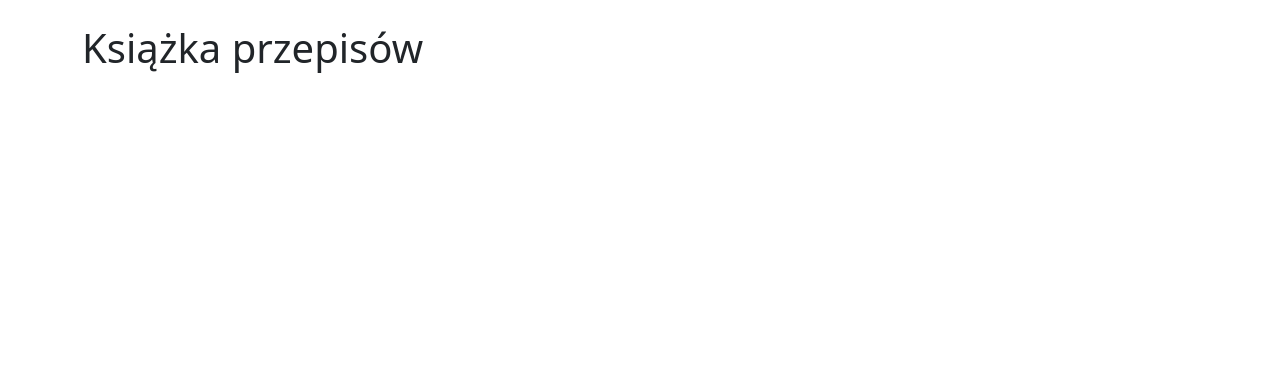
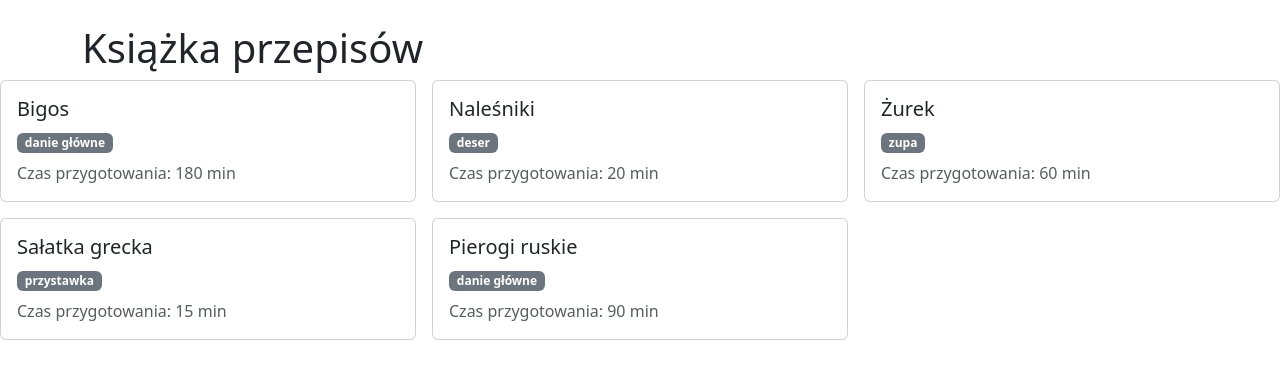
Before and after one commit to Kaperrito/Aplikacje-Webowe, a React (Vite) app in the folder inf04-web/zadania/: page / in a window 1280 px wide. Shown: the top 378 px of the page. Built offline with nearby package versions, Linux system fonts and the light colour scheme.

Commit message:
Karty map

```diff
--- a/inf04-web/zadania/src/App.jsx
+++ b/inf04-web/zadania/src/App.jsx
@@ -9,6 +9,20 @@ function App() {
     <div className='container mt-4'>
       <h1>Książka przepisów</h1>
     </div>
+
+     <div className="row g-3 mb-4">
+        {przepisy.map(przepis => (
+          <div key={przepis.id} className="col-12 col-md-4">
+            <div className="card h-100">
+              <div className="card-body">
+                <h3 className="card-title h5">{przepis.nazwa}</h3>
+                <span className="badge text-bg-secondary mb-2">{przepis.kategoria}</span>
+                <p className="text-body-secondary mb-0">Czas przygotowania: {przepis.czas} min</p>
+              </div>
+            </div>
+          </div>
+        ))}
+      </div>
     </>
   )
 }
```
